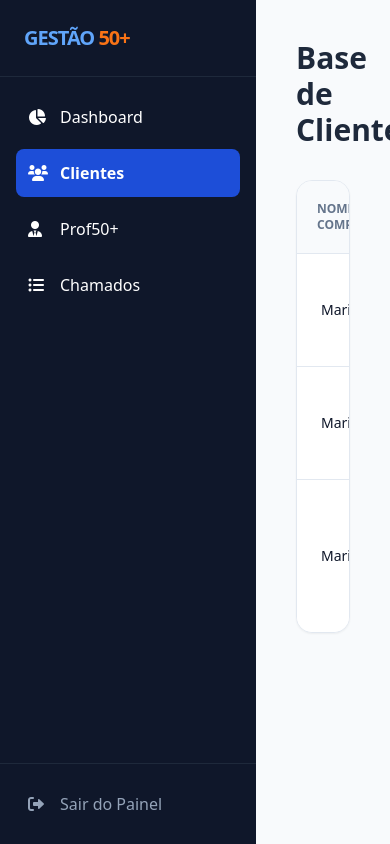
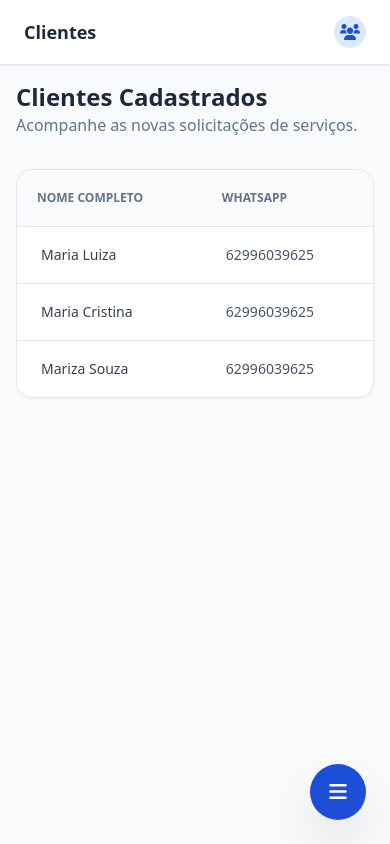
Before and after one commit to Nycksionia/atende50, a Flask app: page /admin/clientes in a window 390 px wide. Run offline with Flask 3, Linux system fonts and the light colour scheme; a user stored in the database is signed in; data comes from the database, SQL or seed files in the repository; some libraries are stand-ins or nearby versions.

Commit message:
UI: Finalização da responsividade em Clientes e profissionais

```diff
--- a/templates/admin_clientes.html
+++ b/templates/admin_clientes.html
@@ -9,82 +9,112 @@
     <title>Gestão de Clientes | Atende50+</title>
 </head>
 
-<body class="bg-slate-50 flex h-screen">
+<body class="bg-slate-50 flex h-screen overflow-hidden">
 
-    <aside class="w-64 bg-slate-900 text-white flex flex-col h-screen sticky top-0">
-        <div class="p-6 border-b border-slate-800">
+    <aside id="sidebar" class="hidden lg:flex w-64 bg-slate-900 text-white flex-col shrink-0 h-full sticky top-0 z-50">
+        <div class="p-6 border-b border-slate-800 flex justify-between items-center">
             <a href="{{ url_for('exibir_area_restrita') }}" class="block hover:opacity-80 transition">
                 <span class="text-xl font-black tracking-tighter text-blue-400">GESTÃO <span
                         class="text-orange-500">50+</span></span>
             </a>
+            <button onclick="toggleSidebar()" class="lg:hidden text-slate-400">
+                <i class="fas fa-times text-xl"></i>
+            </button>
         </div>
 
         <nav class="flex-1 p-4 space-y-2 overflow-y-auto">
             <a href="{{ url_for('ir_para_dashboard') }}"
-                class="flex items-center gap-3 p-3 rounded-lg hover:bg-slate-800 transition">
-                <i class="fas fa-chart-pie w-5"></i> Dashboard
+                class="flex items-center gap-3 p-3 rounded-xl hover:bg-slate-800 transition">
+                <i class="fas fa-chart-pie w-5 text-blue-400"></i> Dashboard
             </a>
             <a href="{{ url_for('admin_clientes') }}"
-                class="flex items-center gap-3 p-3 rounded-lg bg-blue-700 font-bold">
-                <i class="fas fa-users w-5"></i> Clientes
+                class="flex items-center gap-3 p-3 rounded-xl bg-blue-700 font-bold text-white">
+                <i class="fas fa-users w-5 text-white"></i> Clientes
             </a>
             <a href="{{ url_for('admin_profissionais') }}"
-                class="flex items-center gap-3 p-3 rounded-lg hover:bg-slate-800 transition">
-                <i class="fas fa-user-tie w-5"></i> Prof50+
+                class="flex items-center gap-3 p-3 rounded-xl hover:bg-slate-800 transition">
+                <i class="fas fa-user-tie w-5 text-blue-400"></i> Prof50+
             </a>
             <a href="{{ url_for('listar_chamados') }}"
-                class="flex items-center gap-3 p-3 rounded-lg hover:bg-slate-800 transition">
-                <i class="fas fa-list-ul w-5"></i> Chamados
+                class="flex items-center gap-3 p-3 rounded-xl hover:bg-slate-800 transition">
+                <i class="fas fa-list-ul w-5 text-blue-400"></i> Chamados
             </a>
         </nav>
 
         <div class="p-4 border-t border-slate-800 mt-auto">
-            <a href="{{ url_for('logout') }}"
-                class="flex items-center gap-3 p-3 rounded-lg text-slate-400 hover:text-white hover:bg-red-900/20 transition">
-                <i class="fas fa-sign-out-alt w-5"></i> Sair do Painel
+            <a href="{{ url_for('index') }}"
+                class="text-slate-400 text-sm hover:text-white flex items-center gap-2 px-3 py-2 transition">
+                <i class="fas fa-sign-out-alt"></i> Sair do Painel
             </a>
         </div>
     </aside>
 
-    <main class="flex-1 p-10 overflow-y-auto">
-        <h1 class="text-3xl font-bold text-slate-800 mb-8">Base de Clientes</h1>
+    <main class="flex-1 flex flex-col min-w-0 bg-slate-50 overflow-hidden">
+        <header
+            class="bg-white border-b border-slate-200 py-4 px-6 md:px-10 flex justify-between lg:justify-end items-center shadow-sm shrink-0">
+            <div class="lg:hidden text-slate-800 font-bold text-lg">Clientes</div>
+            <div class="flex items-center space-x-4">
+                <span class="text-slate-500 italic text-sm hidden sm:inline">Base de Leads</span>
+                <div class="h-8 w-8 bg-blue-100 rounded-full flex items-center justify-center text-blue-700">
+                    <i class="fas fa-users"></i>
+                </div>
+            </div>
+        </header>
 
-        <div class="bg-white rounded-2xl shadow-sm border border-slate-200 overflow-hidden">
+        <div class="p-4 md:p-10 overflow-y-auto h-full">
+            <div class="mb-8">
+                <h1 class="text-2xl md:text-3xl font-bold text-slate-800">Clientes Cadastrados</h1>
+                <p class="text-slate-500">Acompanhe as novas solicitações de serviços.</p>
+            </div>
+
+            <div class="bg-white rounded-2xl shadow-sm border border-slate-200 overflow-auto">
+                <div class="min-w-[1000px]">
                     <table class="w-full text-left">
                         <thead class="bg-slate-50 border-b border-slate-200 text-slate-500 uppercase text-xs font-bold">
                             <tr>
                                 <th class="p-5">Nome Completo</th>
                                 <th class="p-5">WhatsApp</th>
-                        <th class="p-5">Localização</th>
+                                <th class="p-5">Descrição do Problema</th>
+                                <th class="p-5 text-center">Status</th>
                             </tr>
                         </thead>
                         <tbody class="bg-white divide-y divide-slate-200">
                             {% for cliente in clientes %}
-                    <tr>
-                        <td class="px-6 py-4 whitespace-nowrap text-sm text-slate-900">{{ cliente.nome }}</td>
-                        <td class="px-6 py-4 whitespace-nowrap text-sm text-slate-600">{{ cliente.whatsapp }}</td>
-                        <td class="px-6 py-4 text-sm text-slate-600">{{ cliente.problema }}</td>
-                        <td class="px-6 py-4 whitespace-nowrap">
+                            <tr class="hover:bg-blue-50 cursor-pointer transition"
+                                onclick="abrirModal('{{ cliente.nome }}', '{{ cliente.whatsapp }}', '{{ cliente.endereco }}', '{{ cliente.cpf }}')">
+                                <td class="px-6 py-4 whitespace-nowrap text-sm font-medium text-slate-700">{{
+                                    cliente.nome }}</td>
+                                <td class="px-6 py-4 whitespace-nowrap text-sm text-slate-600">{{ cliente.whatsapp }}
+                                </td>
+                                <td class="px-6 py-4 text-sm text-slate-600">{{ cliente.problema[:60] }}...</td>
+                                <td class="px-6 py-4 whitespace-nowrap text-center">
                                     <span
-                                class="px-2 inline-flex text-xs leading-5 font-semibold rounded-full bg-yellow-100 text-yellow-800">
+                                        class="px-3 py-1 text-[10px] font-black rounded-full bg-yellow-100 text-yellow-700 uppercase">
                                         Pendente
                                     </span>
                                 </td>
                             </tr>
                             {% else %}
                             <tr>
-                        <td colspan="4" class="px-6 py-4 text-center text-slate-500">Nenhum cliente encontrado no banco
-                            de dados.</td>
+                                <td colspan="4" class="px-6 py-4 text-center text-slate-500">Nenhum cliente encontrado.
+                                </td>
                             </tr>
                             {% endfor %}
                         </tbody>
                     </table>
                 </div>
+            </div>
+        </div>
     </main>
 
-    <div id="modalVisualizacao" class="fixed inset-0 bg-slate-900/60 hidden items-center justify-center z-50"
+    <button onclick="toggleSidebar()"
+        class="lg:hidden fixed bottom-6 right-6 z-[60] bg-blue-700 text-white w-14 h-14 rounded-full shadow-2xl flex items-center justify-center">
+        <i class="fas fa-bars text-xl"></i>
+    </button>
+
+    <div id="modalVisualizacao" class="fixed inset-0 bg-slate-900/60 hidden items-center justify-center z-50 px-4"
         onclick="fecharModal()">
-        <div class="bg-white rounded-3xl p-8 max-w-lg w-full shadow-2xl mx-4" onclick="event.stopPropagation()">
+        <div class="bg-white rounded-3xl p-8 max-w-lg w-full shadow-2xl" onclick="event.stopPropagation()">
             <div class="flex justify-between items-center mb-6">
                 <h2 class="text-2xl font-bold text-slate-800">Detalhes do Cliente</h2>
                 <button onclick="fecharModal()" class="text-slate-400 hover:text-slate-600"><i
@@ -93,8 +123,9 @@
             <div class="space-y-4">
                 <div>
                     <p class="text-xs font-bold text-slate-400 uppercase">Nome</p>
-                    <p id="mNome" class="text-lg text-slate-700"></p>
+                    <p id="mNome" class="text-lg text-slate-700 font-semibold"></p>
                 </div>
+                <div class="grid grid-cols-2 gap-4">
                     <div>
                         <p class="text-xs font-bold text-slate-400 uppercase">WhatsApp</p>
                         <p id="mWhats" class="text-slate-700"></p>
@@ -103,20 +134,34 @@
                         <p class="text-xs font-bold text-slate-400 uppercase">CPF</p>
                         <p id="mCpf" class="text-slate-700"></p>
                     </div>
+                </div>
                 <div>
                     <p class="text-xs font-bold text-slate-400 uppercase">Endereço</p>
-                    <p id="mEnd" class="text-slate-700"></p>
+                    <p id="mEnd" class="text-slate-700 bg-slate-50 p-3 rounded-xl border border-slate-100"></p>
                 </div>
+            </div>
+            <div class="mt-8 flex justify-end">
+                <button onclick="fecharModal()"
+                    class="px-6 py-2 bg-slate-800 text-white rounded-xl font-bold hover:bg-slate-700 transition">
+                    Fechar
+                </button>
             </div>
         </div>
     </div>
 
     <script>
+        function toggleSidebar() {
+            const sidebar = document.getElementById('sidebar');
+            sidebar.classList.toggle('hidden');
+            sidebar.classList.toggle('fixed');
+            sidebar.classList.toggle('inset-0');
+            sidebar.classList.toggle('flex');
+        }
         function abrirModal(nome, whats, end, cpf) {
             document.getElementById('mNome').innerText = nome;
             document.getElementById('mWhats').innerText = whats;
-            document.getElementById('mEnd').innerText = end;
-            document.getElementById('mCpf').innerText = cpf;
+            document.getElementById('mEnd').innerText = end || "Não informado";
+            document.getElementById('mCpf').innerText = cpf || "Não informado";
             document.getElementById('modalVisualizacao').classList.remove('hidden');
             document.getElementById('modalVisualizacao').classList.add('flex');
         }
```
Also changed, not shown: templates/admin_profissionais.html (+51 -17 lines). Lines whose indentation alone changed are shown as unchanged.
